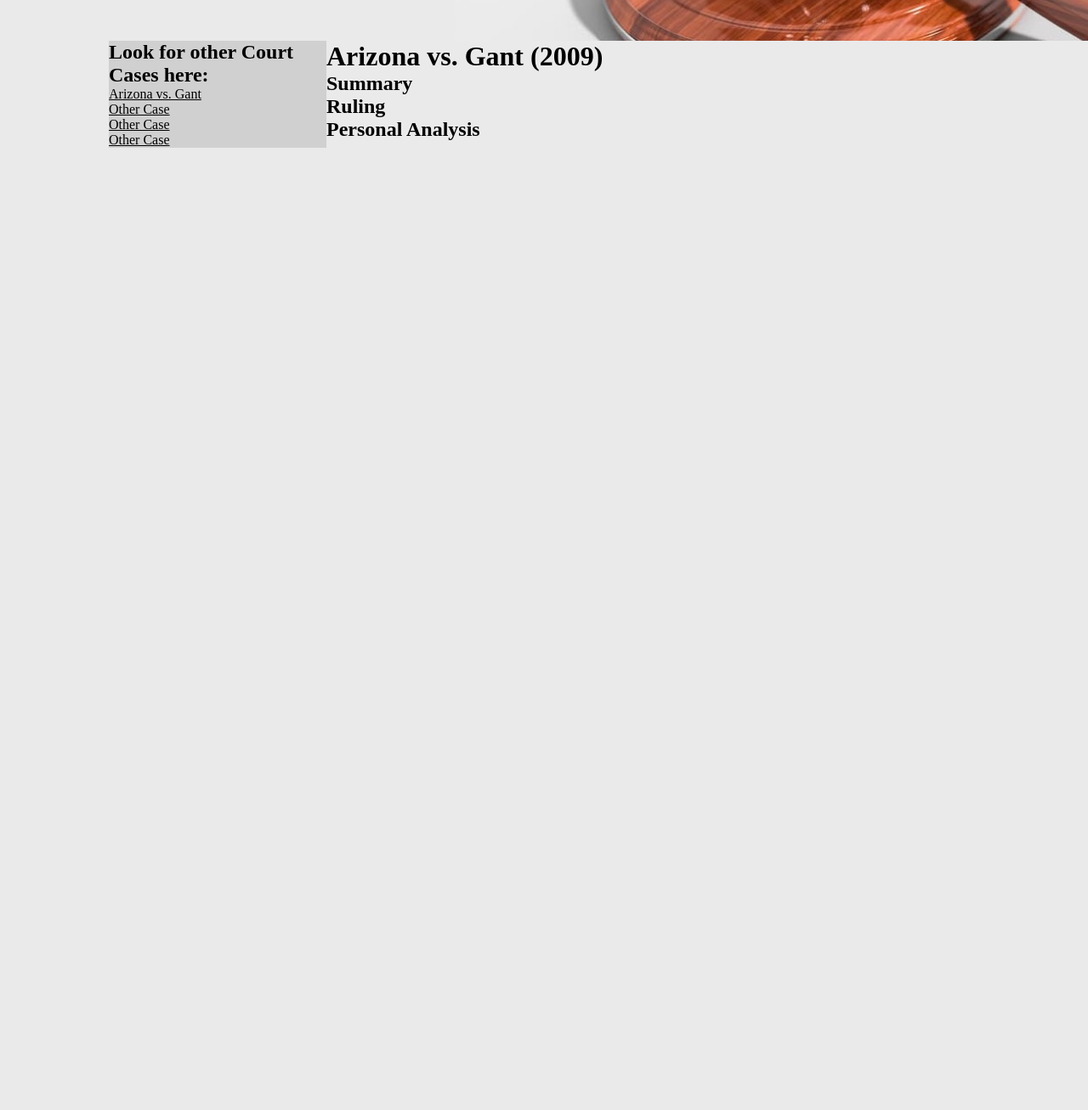
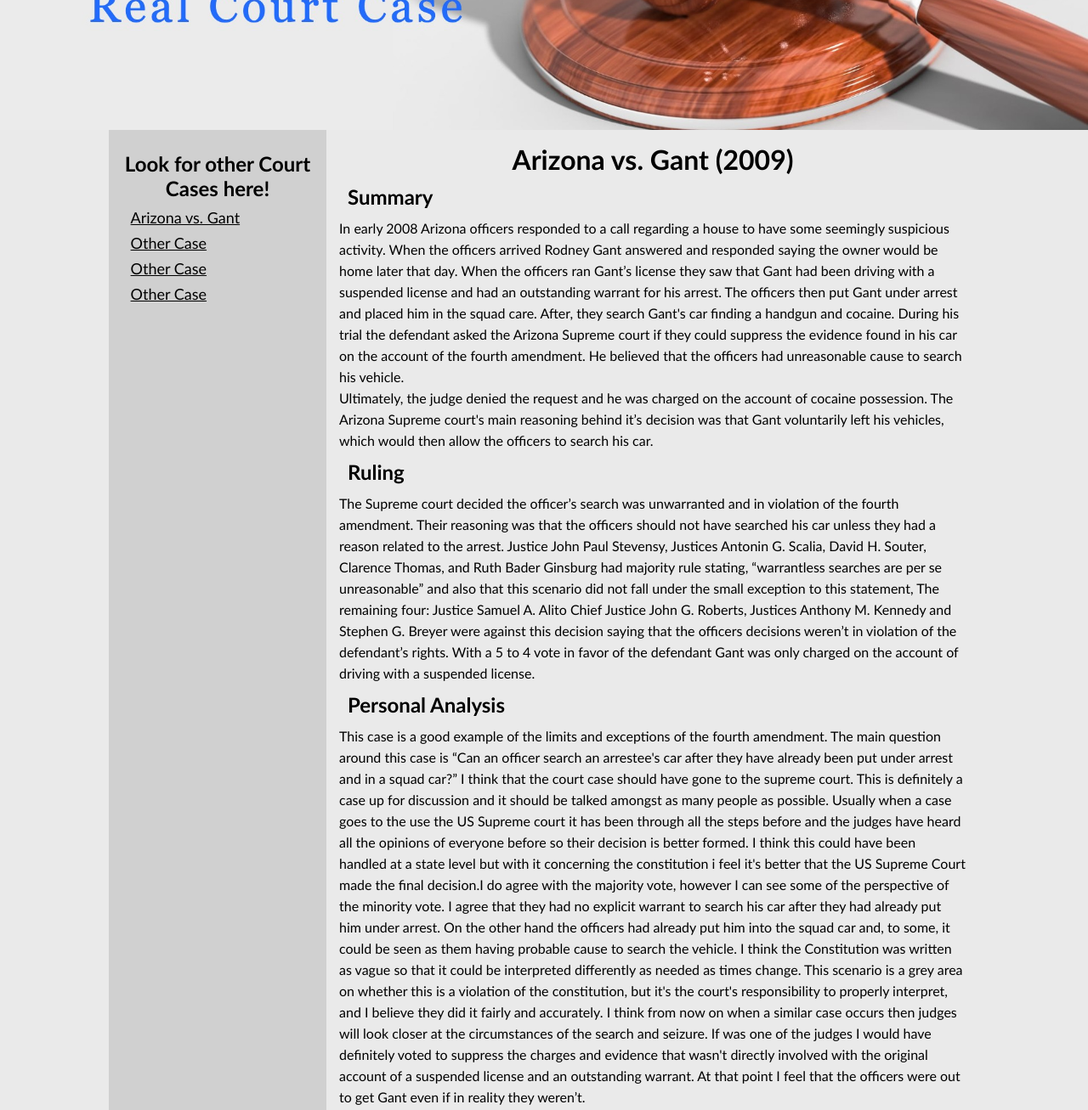
Before and after one commit to RHernandez028/govProj, a plain HTML site: page index.html in a window 1280 px wide. Shown: the part 220-1527 px from the top of the page at 85% size. Before the commit the page ends 800 px from the top, so only its background shows below. Drawn offline with Linux system fonts and the light colour scheme.

Commit message:
finish main part
just add media queries

```diff
--- a/home.css
+++ b/home.css
@@ -1,13 +1,14 @@
 * {
   margin: 0;
   padding: 0;
+  font-family: "Trebuchet MS", Arial, sans-serif;
 }
 
-html{
-   background-color: #EAEAEA;
+html {
+  background-color: #eaeaea;
 }
 
-img{
+img {
   display: block;
   margin-left: auto;
   margin-right: auto;
@@ -20,19 +21,49 @@ div.container {
   width: 80%;
   display: grid;
   grid-template-columns: 1fr 3fr;
-
 }
 
 div.container aside {
   background-color: rgba(194, 194, 194, 0.61);
+  padding-top: 10px;
+}
+
+aside > h1 {
+  padding: 15px 10px 5px 10px;
+  text-align: center;
+}
+
+aside nav > ul {
+  margin-left: auto;
+  margin-right: auto;
+  width: 80%;
+  line-height: 30px;
+  font-size: 18px;
 }
 
 a:hover,
-a:visited{
+a:visited,
+a:link,
+a:active {
   color: black;
 }
 
-li{
-
+li {
   list-style-type: none;
 }
+
+div.paragraphs {
+  padding: 15px 15px;
+}
+
+div.paragraphs h1 {
+  text-align: center;
+}
+
+div.paragraphs h2 {
+  padding: 10px;
+}
+
+div.paragraphs p {
+  line-height: 25px;
+}
--- a/index.html
+++ b/index.html
@@ -9,18 +9,17 @@
     <link rel="stylesheet" href="home.css" />
   </head>
   <body>
-    <img src="gavel.jpg" alt="banner" />
-
+    <img src="gavel (1).jpg" alt="banner" />
 
     <div class="container">
       <aside>
-    <h1>Look for other Court Cases here:</h1>
+        <h1>Look for other Court Cases here!</h1>
         <nav>
           <ul>
-        <li><a href="">Arizona vs. Gant </a></li>
-        <li><a href="">Other Case</a></li>
-        <li><a href="">Other Case</a></li>
-        <li><a href="">Other Case</a></li>
+            <li><a href="index.html">Arizona vs. Gant </a></li>
+            <li><a href="#">Other Case</a></li>
+            <li><a href="#">Other Case</a></li>
+            <li><a href="#">Other Case</a></li>
           </ul>
         </nav>
       </aside>
@@ -28,13 +27,73 @@
       <div class="paragraphs">
         <h1>Arizona vs. Gant (2009)</h1>
         <h2>Summary</h2>
+        <p>
+          In early 2008 Arizona officers responded to a call regarding a house
+          to have some seemingly suspicious activity. When the officers arrived
+          Rodney Gant answered and responded saying the owner would be home
+          later that day. When the officers ran Gant’s license they saw that
+          Gant had been driving with a suspended license and had an outstanding
+          warrant for his arrest. The officers then put Gant under arrest and
+          placed him in the squad care. After, they search Gant's car finding a
+          handgun and cocaine. During his trial the defendant asked the Arizona
+          Supreme court if they could suppress the evidence found in his car on
+          the account of the fourth amendment. He believed that the officers had
+          unreasonable cause to search his vehicle. <br />
+          Ultimately, the judge denied the request and he was charged on the
+          account of cocaine possession. The Arizona Supreme court's main
+          reasoning behind it’s decision was that Gant voluntarily left his
+          vehicles, which would then allow the officers to search his car.
+        </p>
 
         <h2>Ruling</h2>
+        <p>
+          The Supreme court decided the officer’s search was unwarranted and in
+          violation of the fourth amendment. Their reasoning was that the
+          officers should not have searched his car unless they had a reason
+          related to the arrest. Justice John Paul Stevensy, Justices Antonin G.
+          Scalia, David H. Souter, Clarence Thomas, and Ruth Bader Ginsburg had
+          majority rule stating, “warrantless searches are per se unreasonable”
+          and also that this scenario did not fall under the small exception to
+          this statement, The remaining four: Justice Samuel A. Alito Chief
+          Justice John G. Roberts, Justices Anthony M. Kennedy and Stephen G.
+          Breyer were against this decision saying that the officers decisions
+          weren’t in violation of the defendant’s rights. With a 5 to 4 vote in
+          favor of the defendant Gant was only charged on the account of driving
+          with a suspended license.
+        </p>
 
         <h2>Personal Analysis</h2>
+        <p>
+          This case is a good example of the limits and exceptions of the fourth
+          amendment. The main question around this case is “Can an officer
+          search an arrestee's car after they have already been put under arrest
+          and in a squad car?” I think that the court case should have gone to
+          the supreme court. This is definitely a case up for discussion and it
+          should be talked amongst as many people as possible. Usually when a
+          case goes to the use the US Supreme court it has been through all the
+          steps before and the judges have heard all the opinions of everyone
+          before so their decision is better formed. I think this could have
+          been handled at a state level but with it concerning the constitution
+          i feel it's better that the US Supreme Court made the final decision.I
+          do agree with the majority vote, however I can see some of the
+          perspective of the minority vote. I agree that they had no explicit
+          warrant to search his car after they had already put him under arrest.
+          On the other hand the officers had already put him into the squad car
+          and, to some, it could be seen as them having probable cause to search
+          the vehicle. I think the Constitution was written as vague so that it
+          could be interpreted differently as needed as times change. This
+          scenario is a grey area on whether this is a violation of the
+          constitution, but it's the court's responsibility to properly
+          interpret, and I believe they did it fairly and accurately. I think
+          from now on when a similar case occurs then judges will look closer at
+          the circumstances of the search and seizure. If was one of the judges
+          I would have definitely voted to suppress the charges and evidence
+          that wasn't directly involved with the original account of a suspended
+          license and an outstanding warrant. At that point I feel that the
+          officers were out to get Gant even if in reality they weren’t.
+        </p>
       </div>
     </div>
-
 
     <script src="" async defer></script>
   </body>
```
Lines whose indentation alone changed are shown as unchanged.
